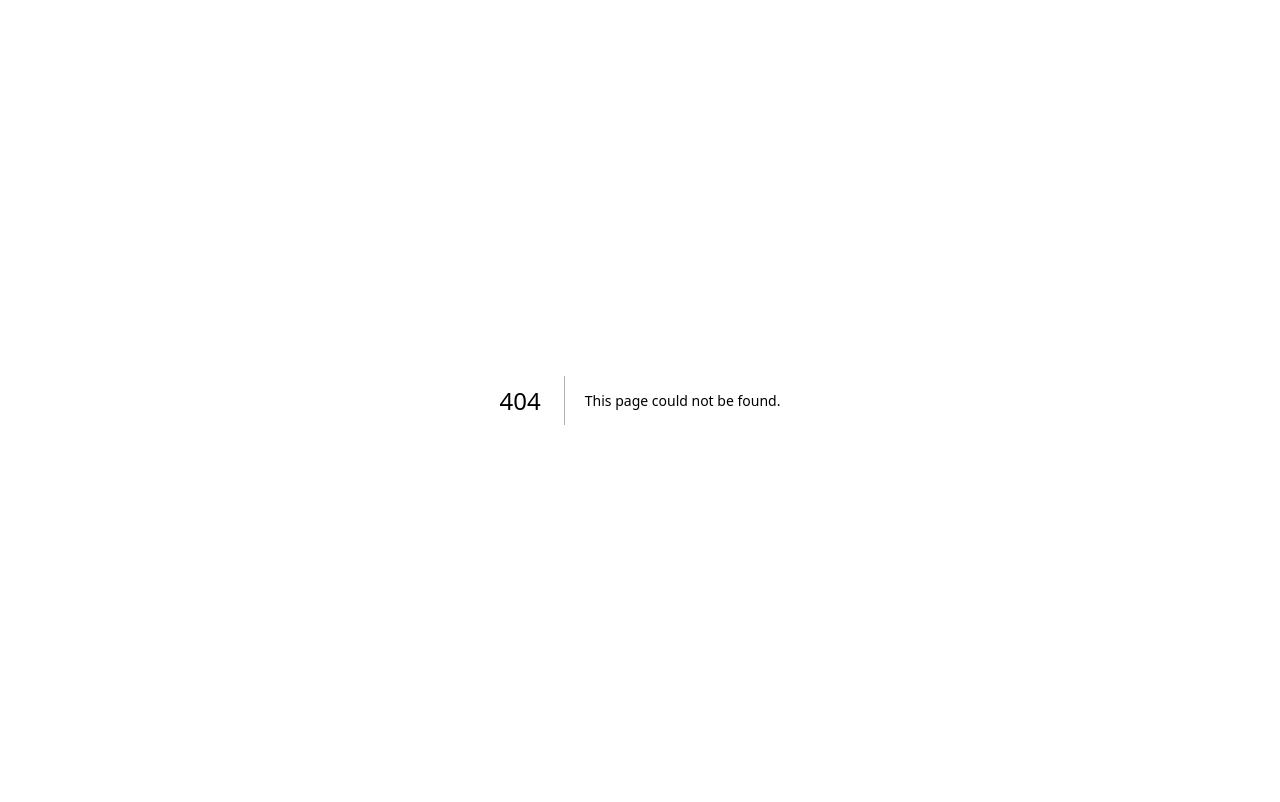
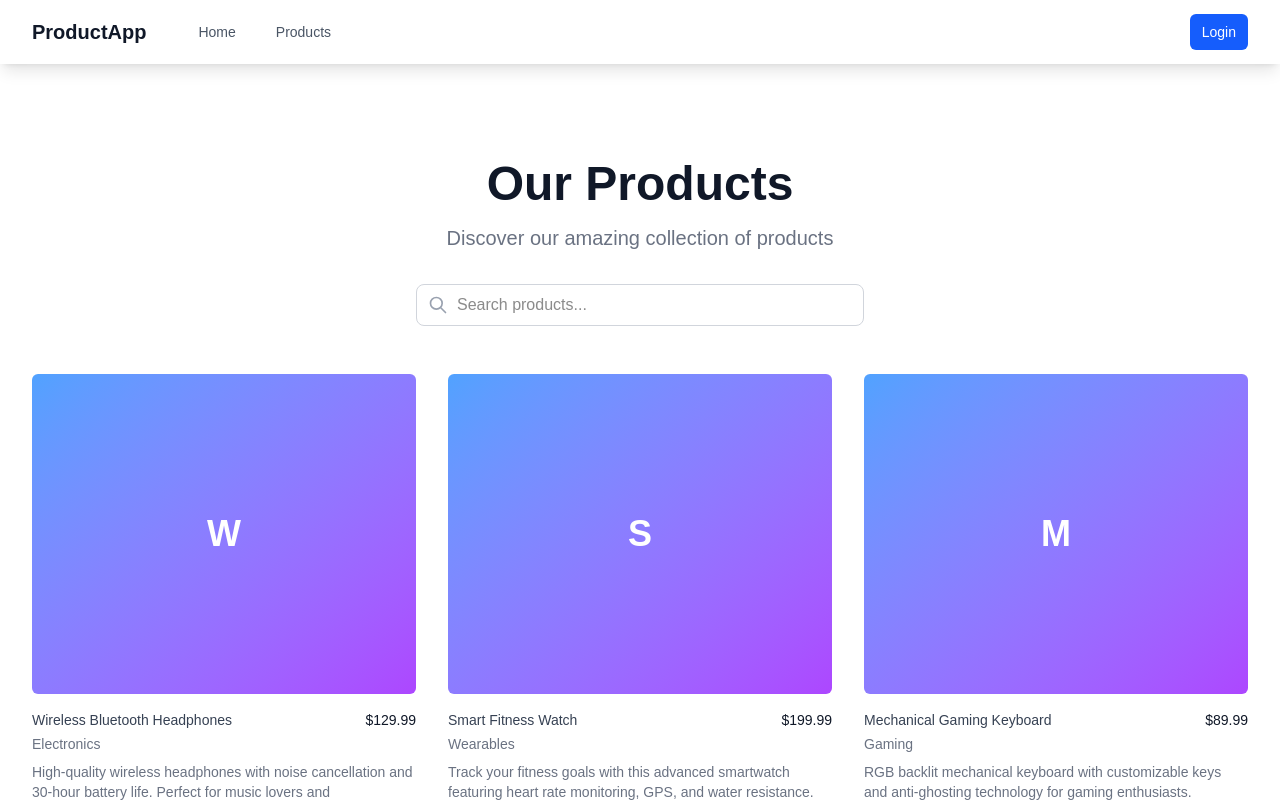
Before and after one commit to 4nik/job-task, a Next.js app: page /products in a window 1280 px wide. Before the commit this address had no page. Shown: the top 802 px of the page. Built offline with nearby package versions, Linux system fonts and the light colour scheme; no server answers.

Commit message:
show products

```diff
--- /dev/null
+++ b/src/app/products/page.js
@@ -0,0 +1,130 @@
+"use client";
+
+import { useState, useEffect } from "react";
+import Link from "next/link";
+import Navbar from "../../components/Navbar";
+import Footer from "../../components/Footer";
+
+export default function Products() {
+    const [products, setProducts] = useState([]);
+    const [loading, setLoading] = useState(true);
+    const [searchTerm, setSearchTerm] = useState("");
+
+    useEffect(() => {
+        const fetchProducts = async () => {
+            try {
+                const response = await fetch("/api/products");
+                if (response.ok) {
+                    const data = await response.json();
+                    setProducts(data);
+                }
+            } catch (error) {
+                console.error("Failed to fetch products:", error);
+            } finally {
+                setLoading(false);
+            }
+        };
+
+        fetchProducts();
+    }, []);
+
+    const filteredProducts = products.filter(product =>
+        product.name.toLowerCase().includes(searchTerm.toLowerCase()) ||
+        product.category.toLowerCase().includes(searchTerm.toLowerCase())
+    );
+
+    if (loading) {
+        return (
+            <div className="min-h-screen flex flex-col">
+                <Navbar />
+                <div className="flex-1 flex items-center justify-center">
+                    <div className="animate-spin rounded-full h-32 w-32 border-b-2 border-blue-600"></div>
+                </div>
+                <Footer />
+            </div>
+        );
+    }
+
+    return (
+        <div className="min-h-screen flex flex-col">
+            <Navbar />
+            <main className="flex-1">
+                <div className="max-w-7xl mx-auto py-16 px-4 sm:py-24 sm:px-6 lg:px-8">
+                    <div className="text-center">
+                        <h1 className="text-4xl font-extrabold text-gray-900 sm:text-5xl">
+                            Our Products
+                        </h1>
+                        <p className="mt-3 max-w-2xl mx-auto text-xl text-gray-500 sm:mt-4">
+                            Discover our amazing collection of products
+                        </p>
+                    </div>
+
+                    {/* Search Bar */}
+                    <div className="mt-8 max-w-md mx-auto">
+                        <div className="relative">
+                            <input
+                                type="text"
+                                placeholder="Search products..."
+                                value={searchTerm}
+                                onChange={(e) => setSearchTerm(e.target.value)}
+                                className="w-full pl-10 pr-4 py-2 border border-gray-300 rounded-lg focus:ring-2 focus:ring-blue-500 focus:border-transparent"
+                            />
+                            <div className="absolute inset-y-0 left-0 pl-3 flex items-center pointer-events-none">
+                                <svg className="h-5 w-5 text-gray-400" fill="none" viewBox="0 0 24 24" stroke="currentColor">
+                                    <path strokeLinecap="round" strokeLinejoin="round" strokeWidth={2} d="M21 21l-6-6m2-5a7 7 0 11-14 0 7 7 0 0114 0z" />
+                                </svg>
+                            </div>
+                        </div>
+                    </div>
+
+                    {/* Products Grid */}
+                    <div className="mt-12 grid grid-cols-1 gap-y-10 gap-x-6 sm:grid-cols-2 lg:grid-cols-3 xl:gap-x-8">
+                        {filteredProducts.map((product) => (
+                            <div key={product.id} className="group relative">
+                                <div className="w-full min-h-80 bg-gray-200 aspect-w-1 aspect-h-1 rounded-md overflow-hidden group-hover:opacity-75 lg:h-80 lg:aspect-none">
+                                    <div className="w-full h-full bg-gradient-to-br from-blue-400 to-purple-500 flex items-center justify-center text-white text-4xl font-bold">
+                                        {product.name.charAt(0)}
+                                    </div>
+                                </div>
+                                <div className="mt-4 flex justify-between">
+                                    <div>
+                                        <h3 className="text-sm text-gray-700">
+                                            <Link href={`/products/${product.id}`}>
+                                                <span aria-hidden="true" className="absolute inset-0" />
+                                                {product.name}
+                                            </Link>
+                                        </h3>
+                                        <p className="mt-1 text-sm text-gray-500">{product.category}</p>
+                                    </div>
+                                    <p className="text-sm font-medium text-gray-900">${product.price}</p>
+                                </div>
+                                <p className="mt-2 text-sm text-gray-500 line-clamp-3">{product.description}</p>
+                                <div className="mt-4">
+                                    <Link
+                                        href={`/products/${product.id}`}
+                                        className="text-blue-600 hover:text-blue-500 text-sm font-medium"
+                                    >
+                                        View Details →
+                                    </Link>
+                                </div>
+                            </div>
+                        ))}
+                    </div>
+
+                    {filteredProducts.length === 0 && searchTerm && (
+                        <div className="text-center mt-12">
+                            <p className="text-gray-500 text-lg">No products found matching "{searchTerm}"</p>
+                            <button
+                                onClick={() => setSearchTerm("")}
+                                className="mt-4 text-blue-600 hover:text-blue-500"
+                            >
+                                Clear search
+                            </button>
+                        </div>
+                    )}
+                </div>
+            </main>
+            <Footer />
+        </div>
+    );
+}
```
